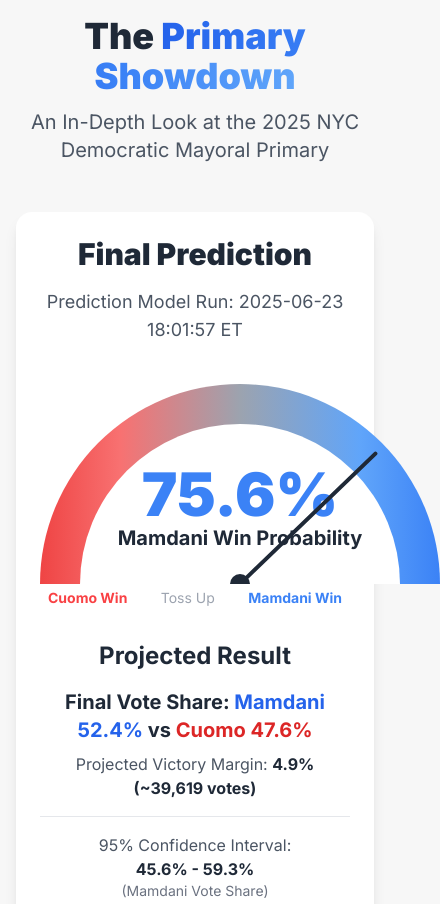
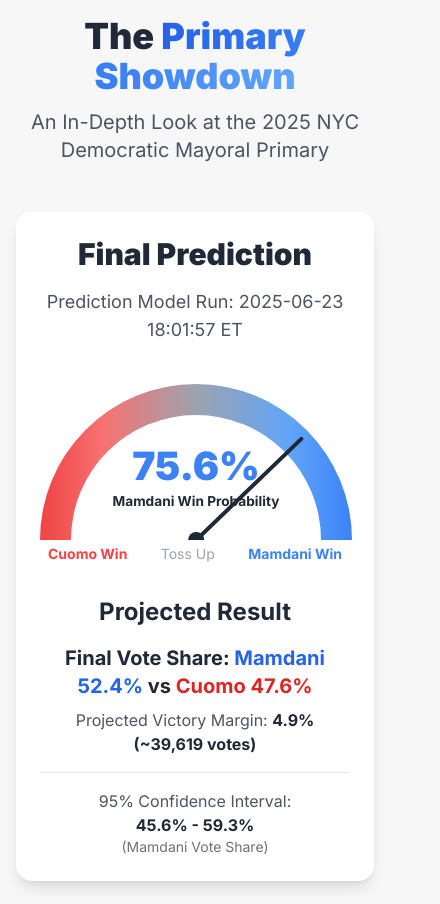
Before and after one commit to Cosmic-Skye/nycprimary2025, a plain HTML site: page index.html in a window 390 px wide. Shown: the top 904 px of the page, 440 px wide, since content can reach past the window. Drawn offline with nearby package versions, Linux system fonts and the light colour scheme.

Commit message:
responsive fix

```diff
--- a/index.html
+++ b/index.html
@@ -121,14 +121,31 @@
         .gauge-cover {
             width: 320px;
             height: 160px;
-            background: #1f2937;
+            background: #ffffff;
             border-top-left-radius: 160px;
             border-top-right-radius: 160px;
             position: absolute;
             top: 40px;
             left: 40px;
+            z-index: 3;
+            display: flex;
+            flex-direction: column;
+            justify-content: center;
+            align-items: center;
+        }
+        .gauge-value {
+            font-size: 3.75rem; /* 60px */
+            line-height: 1;
+            font-weight: 900;
+            color: #3b82f6;
+        }
+        .gauge-label {
+            font-size: 1.25rem; /* 20px */
+            line-height: 1.75rem;
+            font-weight: 700;
+            color: #1f2937;
+            margin-top: 0.5rem;
             text-align: center;
-            z-index: 3;
         }
         .gauge-needle {
             width: 4px;
@@ -153,6 +170,38 @@
             left: 50%;
             transform: translateX(-50%);
             z-index: 10;
+        }
+        @media (max-width: 480px) {
+            .gauge {
+                width: 80vw;
+                height: 40vw;
+                border-top-left-radius: 40vw;
+                border-top-right-radius: 40vw;
+            }
+            .gauge-cover {
+                width: 64vw;
+                height: 32vw;
+                top: 8vw;
+                left: 8vw;
+                border-top-left-radius: 32vw;
+                border-top-right-radius: 32vw;
+            }
+            .gauge-value {
+                font-size: 10vw;
+            }
+            .gauge-label {
+                font-size: 3.5vw;
+                line-height: 1.2;
+            }
+            .gauge-needle {
+                width: max(2px, 1vw);
+                height: 38vw;
+            }
+            .gauge-center {
+                width: 4vw;
+                height: 4vw;
+                bottom: -2vw;
+            }
         }
         .candidate-bar {
             background-color: #e5e7eb;
@@ -189,9 +238,9 @@
                 <div class="relative w-full max-w-md flex flex-col items-center mt-4">
                     <div class="gauge mx-auto">
                         <div class="gauge-inner"></div>
-                        <div class="gauge-cover" style="background-color: #ffffff;">
-                            <p class="text-6xl font-black text-[#3b82f6] pt-10">75.6%</p>
-                            <p class="text-xl font-bold text-gray-800">Mamdani Win Probability</p>
+                        <div class="gauge-cover">
+                            <p class="gauge-value">75.6%</p>
+                            <p class="gauge-label">Mamdani Win Probability</p>
                         </div>
                         <div id="gauge-needle" class="gauge-needle"></div>
                         <div class="gauge-center"></div>
```
